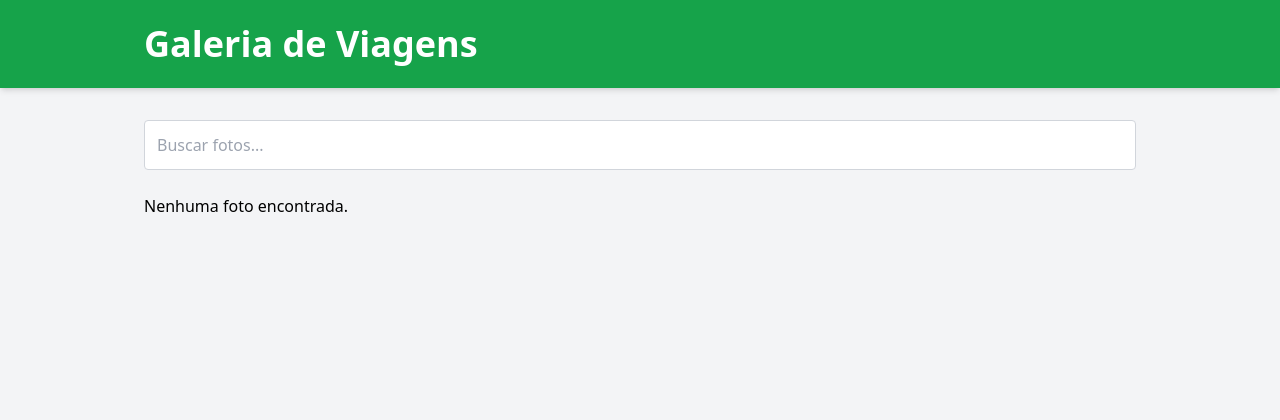
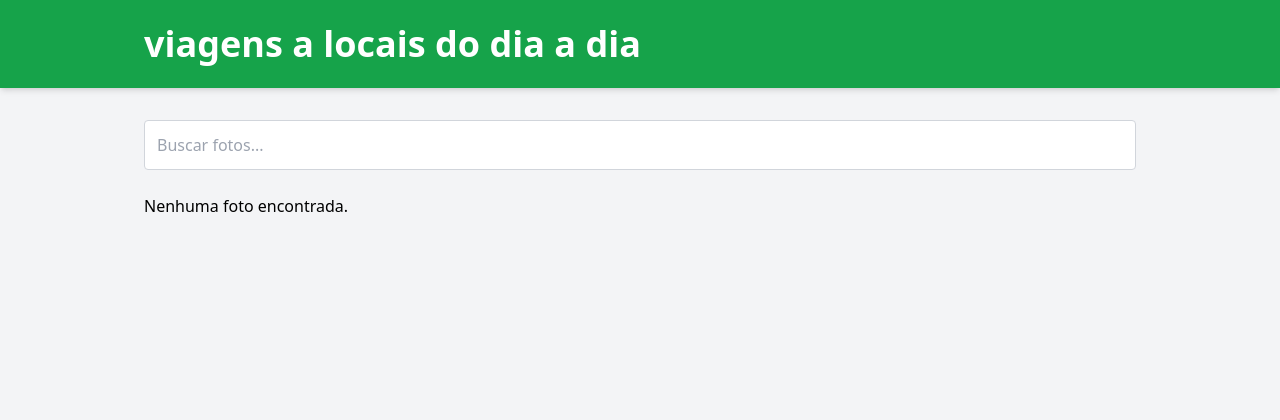
Before and after one commit to Kleberapenas/projeto-senai-django-viagens, a Django app: page /viagens/ in a window 1280 px wide. Shown: the top 420 px of the page. Run offline with Django 5.2, Linux system fonts and the light colour scheme; data that the repository does not hold is empty; some libraries are stand-ins or nearby versions.

Commit message:
changed page name

```diff
--- a/viagens/templates/viagens/index.html
+++ b/viagens/templates/viagens/index.html
@@ -2,7 +2,7 @@
 <html lang="pt-br">
 <head>
     <meta charset="UTF-8">
-    <title>Galeria de Viagens</title>
+    <title>Viagens muldanas</title>
     <script src="https://cdn.tailwindcss.com"></script>
 </head>
 <body class="bg-gray-100 flex flex-col min-h-screen">
@@ -10,7 +10,7 @@
     <!-- Header -->
     <header class="bg-green-600 text-white py-6 shadow-md">
         <div class="max-w-5xl mx-auto px-4">
-            <h1 class="text-4xl font-extrabold">Galeria de Viagens</h1>
+            <h1 class="text-4xl font-extrabold">viagens a locais do dia a dia</h1>
         </div>
     </header>
 
```
